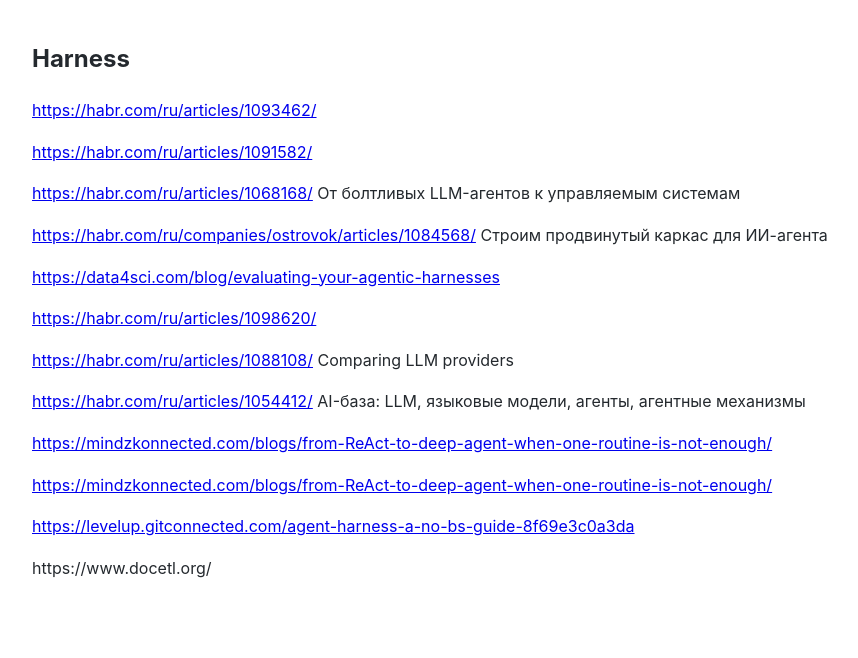
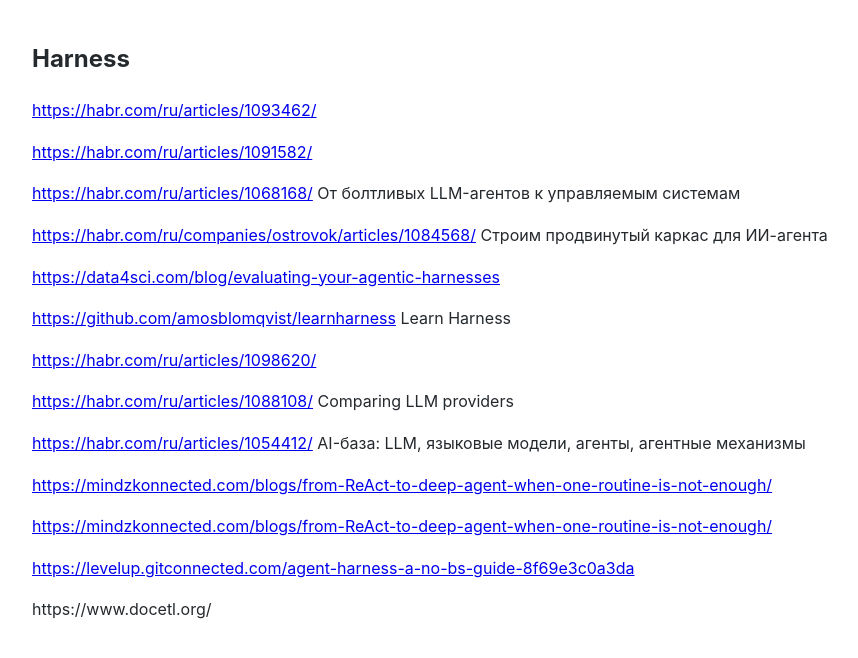
Before and after one commit to Michael-Lubinsky/michael-lubinsky.github.com, a Jekyll site: the page built from ml/harness.md, in a window 1280 px wide. Shown: the top 658 px of the page, without its empty margins (158-1016 px from the left). Built offline with Jekyll 4.4.1, drawn with Linux system fonts in a browser that asks for light colours; our own code applies the rules of GitHub Pages for plain Markdown files.

Commit message:
Add additional links to harness.md

```diff
--- a/ml/harness.md
+++ b/ml/harness.md
@@ -9,6 +9,8 @@
 <https://habr.com/ru/companies/ostrovok/articles/1084568/> Строим продвинутый каркас для ИИ-агента
 
 <https://data4sci.com/blog/evaluating-your-agentic-harnesses>
+
+<https://github.com/amosblomqvist/learnharness> Learn Harness
 
 <https://habr.com/ru/articles/1098620/>
 
```
